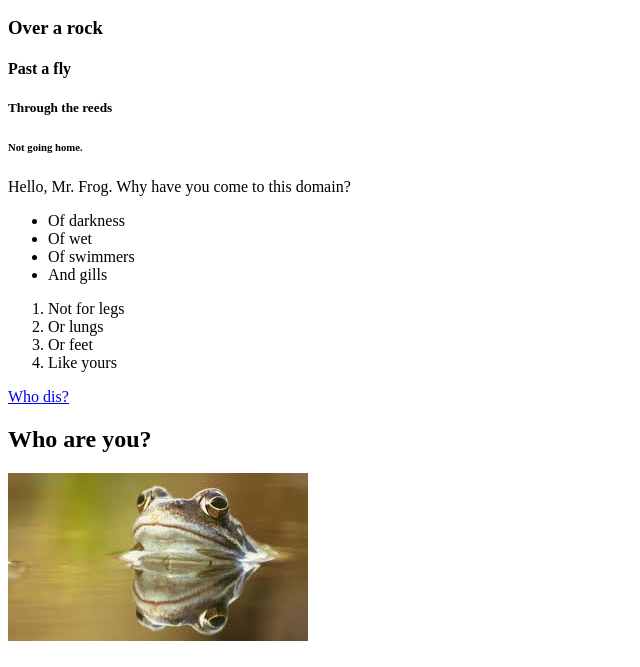
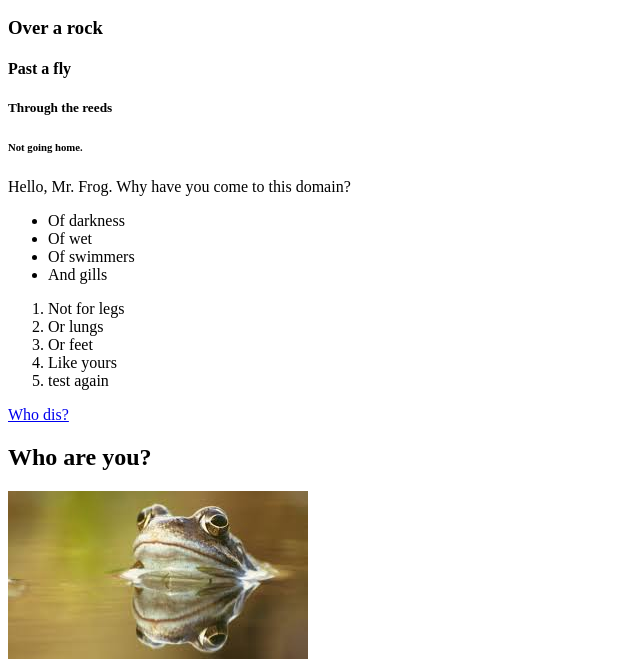
Before and after one commit to ZoPhil/ZoPhil.github.io, a plain HTML site: page index.html in a window 1280 px wide. Shown: the part 110-777 px from the top of the page, without its empty margins (0-640 px from the left). Drawn offline with Linux system fonts and the light colour scheme.

Commit message:
first update

```diff
--- a/index.html
+++ b/index.html
@@ -24,6 +24,7 @@
 		<li>Or lungs</li>
 		<li>Or feet</li>
 		<li>Like yours</li>
+		<li>test again</li>
 	</ol>
 	<a href="https://www.google.com/search?q=frogs&rlz=1C1CHBD_enUS799US799&sxsrf=ACYBGNTbj6bUPyd5rXn1YRk7MuLkfRgIHA:1573045544997&source=lnms&tbm=isch&sa=X&ved=0ahUKEwjC57Kn09XlAhWFjqQKHV-ABRgQ_AUIEigB&cshid=1573045603673232&biw=1366&bih=625">Who dis?</a>
 	<h2>Who are you?</h2>
```
